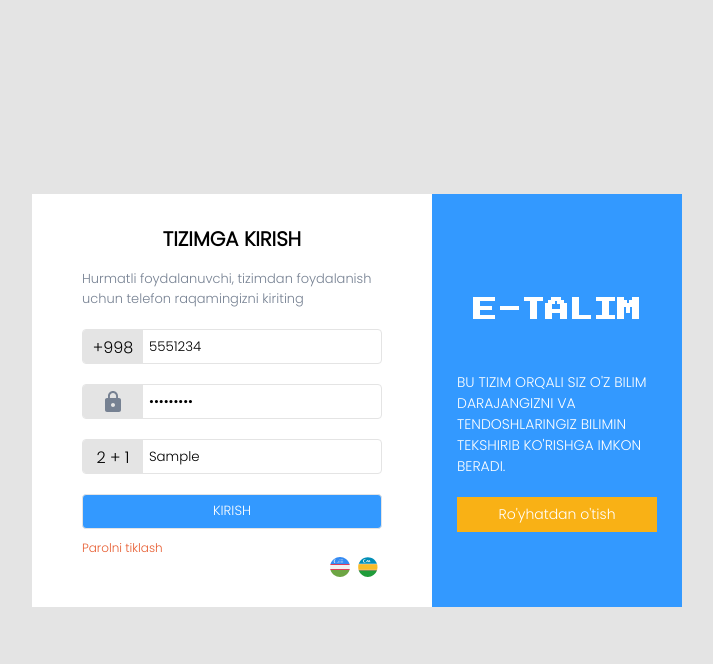
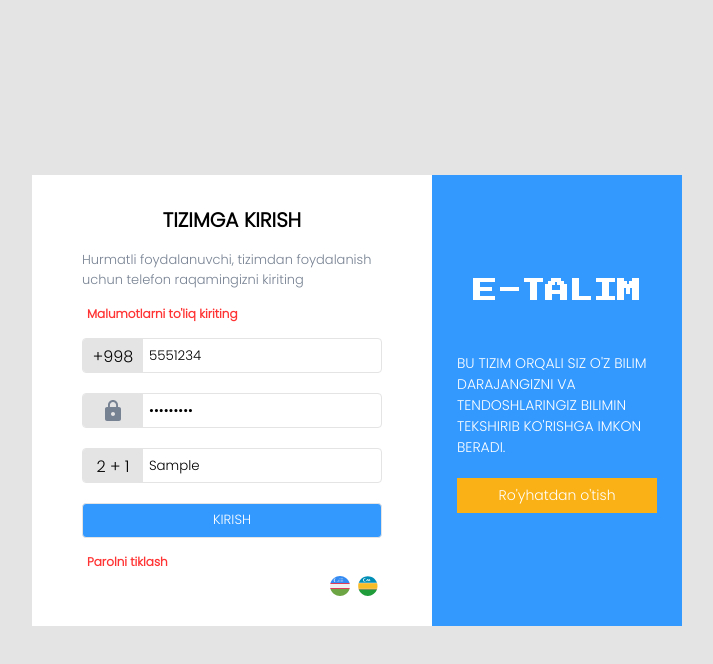
Before and after one commit to JamshidDev/E-talim, a React (Create React App) app: page /home in a window 1280 px wide. Both pictures are taken after typing "5551234", "Sample123", "Sample" into the empty fields and a click on the button "KIRISH". Shown: the top 664 px of the page, without its empty margins (283-996 px from the left). Built offline with nearby package versions, Linux system fonts and the light colour scheme.

Commit message:
validator

```diff
--- a/src/Components/Login.js
+++ b/src/Components/Login.js
@@ -10,17 +10,13 @@ import {Link} from "react-router-dom";
 
 function Login() {
 
-
     const [TelNumber, setTelNumber] = useState("");
     const [Password, setPassword] = useState("");
     const [Robot, setRobot] = useState(0);
-    // const [TelNumberError, setTeNumberError] = useState({});
-    // const [PasswordError, setPasswordError] = useState({});
+    const [errorMsg, setErrorMsg]= useState(false);
+    const [serverErr, setServerErr]=useState(false);
     const [RandomNumberOne,setRandomNumberOne]=useState(Math.floor(Math.random() * (9 - 1 + 1)) +1);
     const [RandomNumberTwo,setRandomNumberTwo]=useState(Math.floor(Math.random() * (9 - 1 + 1)) +1);
-
-
-
 
     // useEffect(()=>{
     //     axios.get("https://jsonplaceholder.typicode.com/posts/1")
@@ -29,13 +25,11 @@ function Login() {
     // },[])
 
     const formValidation = () => {
-        if(!isNaN(+TelNumber)){
+        if(!isNaN(+TelNumber) && TelNumber.length){
             console.log("Number a");
             return true
         }
-        else{
-            console.log("Not a Number");
-            return false
+        else{setErrorMsg(true); return false
         }
 
         console.log(TelNumber);
@@ -48,16 +42,18 @@ function Login() {
     let submitData = e=> {
         e.preventDefault();
         const isValid = formValidation();
+
        let  body={Tell:TelNumber, pass:Password};
+       let isPassHave =Boolean(Password.length);
        let isRobot=RandomNumberOne+RandomNumberTwo===+Robot;
-       if(isRobot){
+       if(isRobot && isValid && isPassHave){
+        setErrorMsg(false)
         axios.post("https://jsonplaceholder.typicode.com/posts",body)
         .then((res)=>{console.log(res);})
-        .catch((err)=>{console.log(err);})
+        .catch((err)=>{console.log(err); setServerErr(true)})
            console.log("ok");
        }
-       else{
-           console.log("bad");
+       else{setErrorMsg(true); console.log("bad");
        }
 
     }
@@ -67,7 +63,7 @@ function Login() {
                 <div className={classes.login_box_center}>
 
                     <form className={classes.login_form}>
-                        <h3 className={classes.ws_mobile_logo}>E-TALIM</h3>
+                        {/* <h3 className={classes.ws_mobile_logo}>E-TALIM</h3> */}
                         <h3 className={classes.log_title}>Tizimga Kirish</h3>
                         <p className={classes.log_info}>Hurmatli foydalanuvchi, tizimdan foydalanish uchun telefon raqamingizni kiriting</p>
 
@@ -76,6 +72,8 @@ function Login() {
                             <Link className={classes.mobile_btn_sing} to="/singup">Ro'yhatdan o'tish</Link>
                         </div>
 
+                        {errorMsg && <p className={classes.repassword}>Malumotlarni to'liq kiriting</p>}
+                        {serverErr && <p className={classes.repassword}>Parol yoki login noto'g'ri... </p>}
                         <div className={classes.input_container}>
                             <div className={classes.input_label}>
                                 <span>+998</span>
--- a/src/css/login.module.css
+++ b/src/css/login.module.css
@@ -105,9 +105,12 @@ body{
     display: flex;
     align-items: center;
     text-decoration: none;
+    font-weight: 600;
     font-size: 12px;
-    color: #E75D31;
+    color: #FF3333;
+    margin: 0px auto;
     min-height: auto;
+    padding: 5px 5px;
 
 }
 .lock_icon{
```
Also changed, not shown: src/Components/Singup.js (+3 -4 lines), 1 other file (tests, documents, lock files or other folders).
